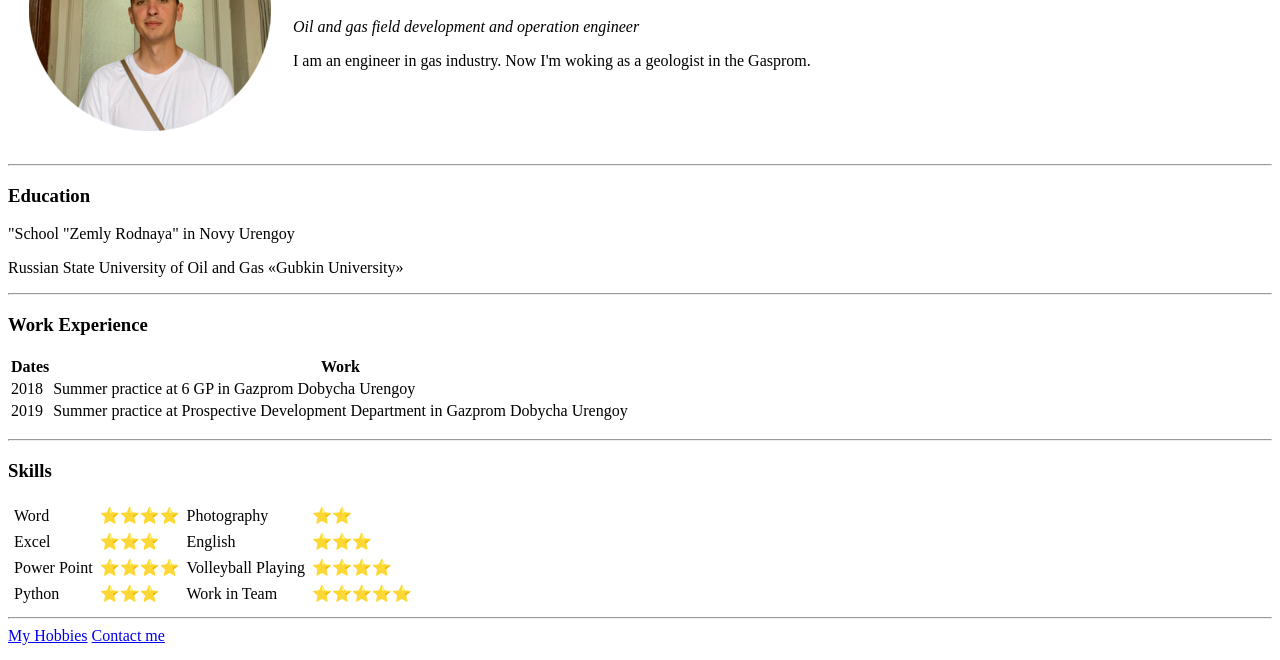
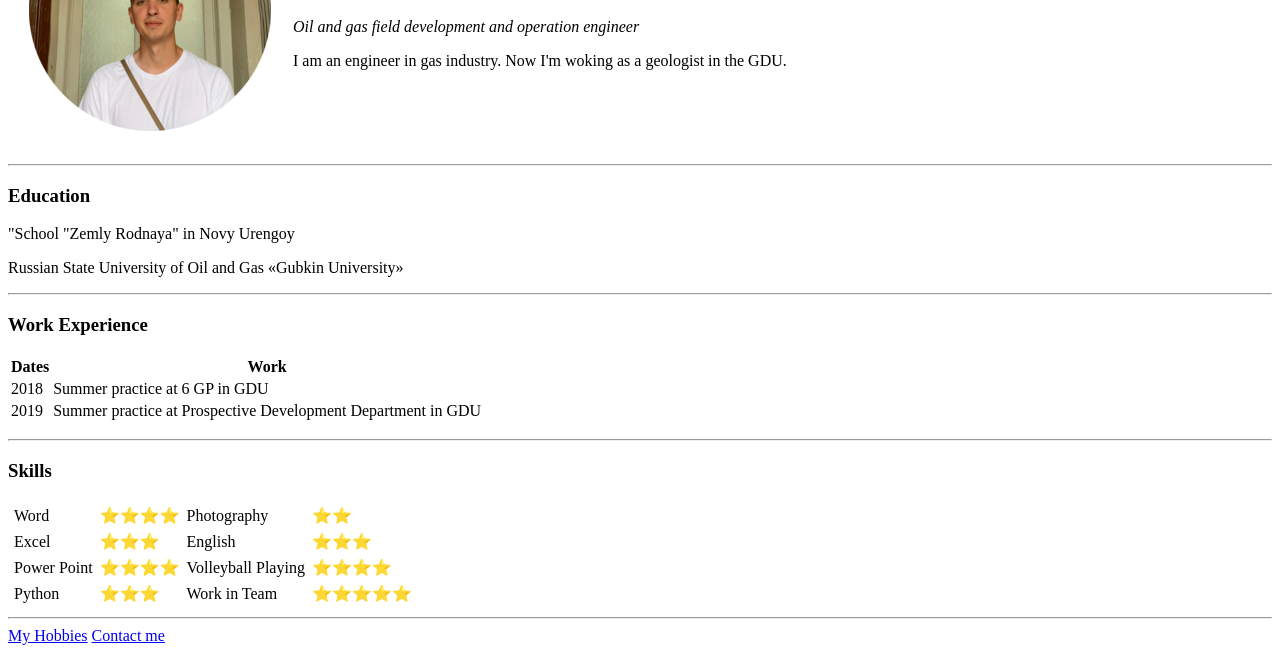
Before and after one commit to Rost-Korol/cv, a plain HTML site: page index.html in a window 1280 px wide. Shown: the part 140-800 px from the top of the page. Drawn offline with Linux system fonts and the light colour scheme.

Commit message:
Update index.html

```diff
--- a/index.html
+++ b/index.html
@@ -13,7 +13,7 @@
       <td>
         <h1>Ross Korol</h1>
         <p><em>Oil and gas field development and operation engineer</em></p>
-        <p>I am an engineer in gas industry. Now I'm woking as a geologist in the Gasprom.</p>
+        <p>I am an engineer in gas industry. Now I'm woking as a geologist in the GDU.</p>
       </td>
     </tr>
   </table>
@@ -36,11 +36,11 @@
     <tbody>
       <tr>
         <td>2018</td>
-        <td>Summer practice at 6 GP in Gazprom Dobycha Urengoy</td>
+        <td>Summer practice at 6 GP in GDU</td>
       </tr>
       <tr>
         <td>2019</td>
-        <td>Summer practice at Prospective Development Department in Gazprom Dobycha Urengoy</td>
+        <td>Summer practice at Prospective Development Department in GDU</td>
       </tr>
     </tbody>
 
```
